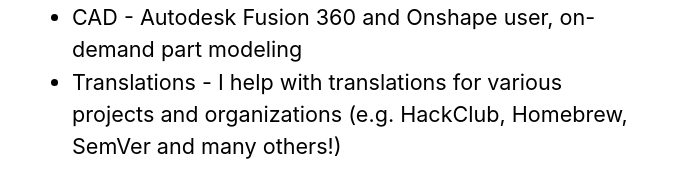
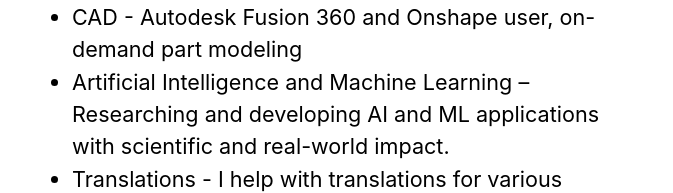
Before and after one commit to LucasHT22/my-website, a Next.js app: page / in a window 1280 px wide. Shown: the part 611-804 px from the top of the page, without its empty margins (302-975 px from the left). Built offline with nearby package versions, Linux system fonts and the light colour scheme.

Commit message:
Update index.js

```diff
--- a/pages/index.js
+++ b/pages/index.js
@@ -16,6 +16,7 @@
           <li> Aviation - Studying to be a private pilot :) </li>
           <li> 3d printers - Ender 3 Pro and Bambu Lab A1 mini owner! I provide maintenance and support </li>
           <li>CAD - Autodesk Fusion 360 and Onshape user, on-demand part modeling</li>
+          <li>Artificial Intelligence and Machine Learning – Researching and developing AI and ML applications with scientific and real-world impact.</li>
           <li>Translations - I help with translations for various projects and organizations (e.g. HackClub, Homebrew, SemVer and many others!)</li>
         </ul>
         <h2>Contact me</h2>
```
